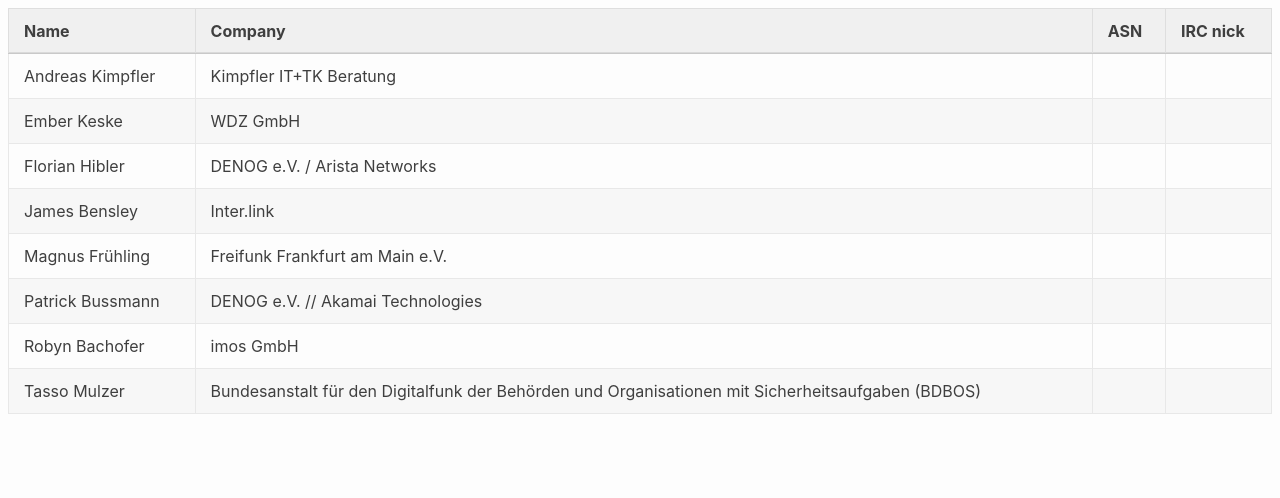
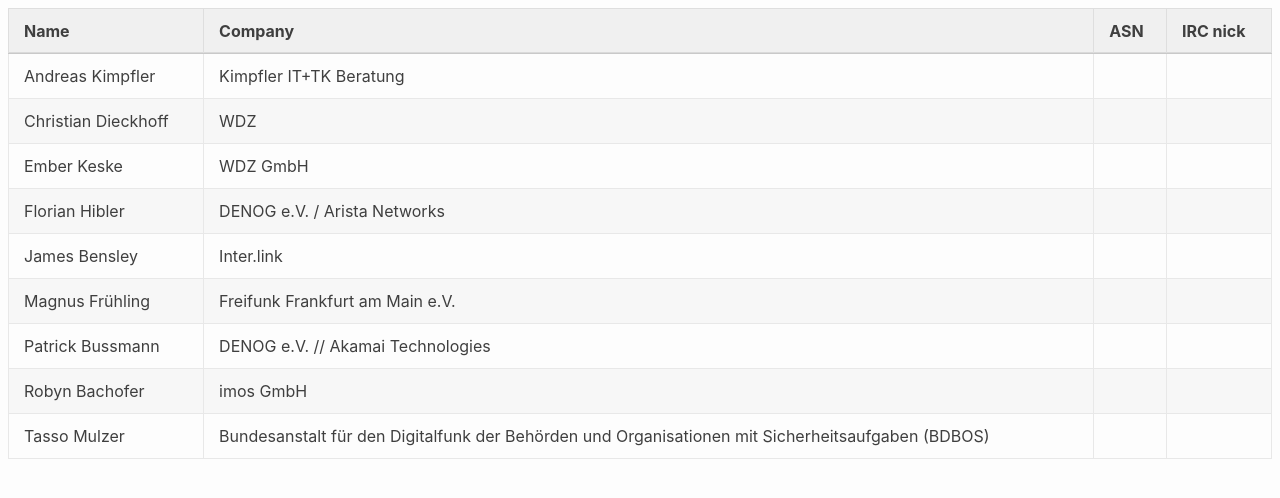
Before and after one commit to denog/pretix-attendeelist, a Jekyll site: the page built from member2024/index.markdown, in a window 1280 px wide. Shown: the top 498 px of the page. Built offline with Jekyll 4.4.1, drawn with Linux system fonts in a browser that asks for light colours.

Commit message:
Latest data: Wed Mar 20 14:10:02 UTC 2024

```diff
--- a/_data/attendees_member2024.json
+++ b/_data/attendees_member2024.json
@@ -2,6 +2,12 @@
   {
     "name": "Andreas Kimpfler",
     "company": "Kimpfler IT+TK Beratung",
+    "irc": null,
+    "asn": null
+  },
+  {
+    "name": "Christian Dieckhoff",
+    "company": "WDZ",
     "irc": null,
     "asn": null
   },
```
